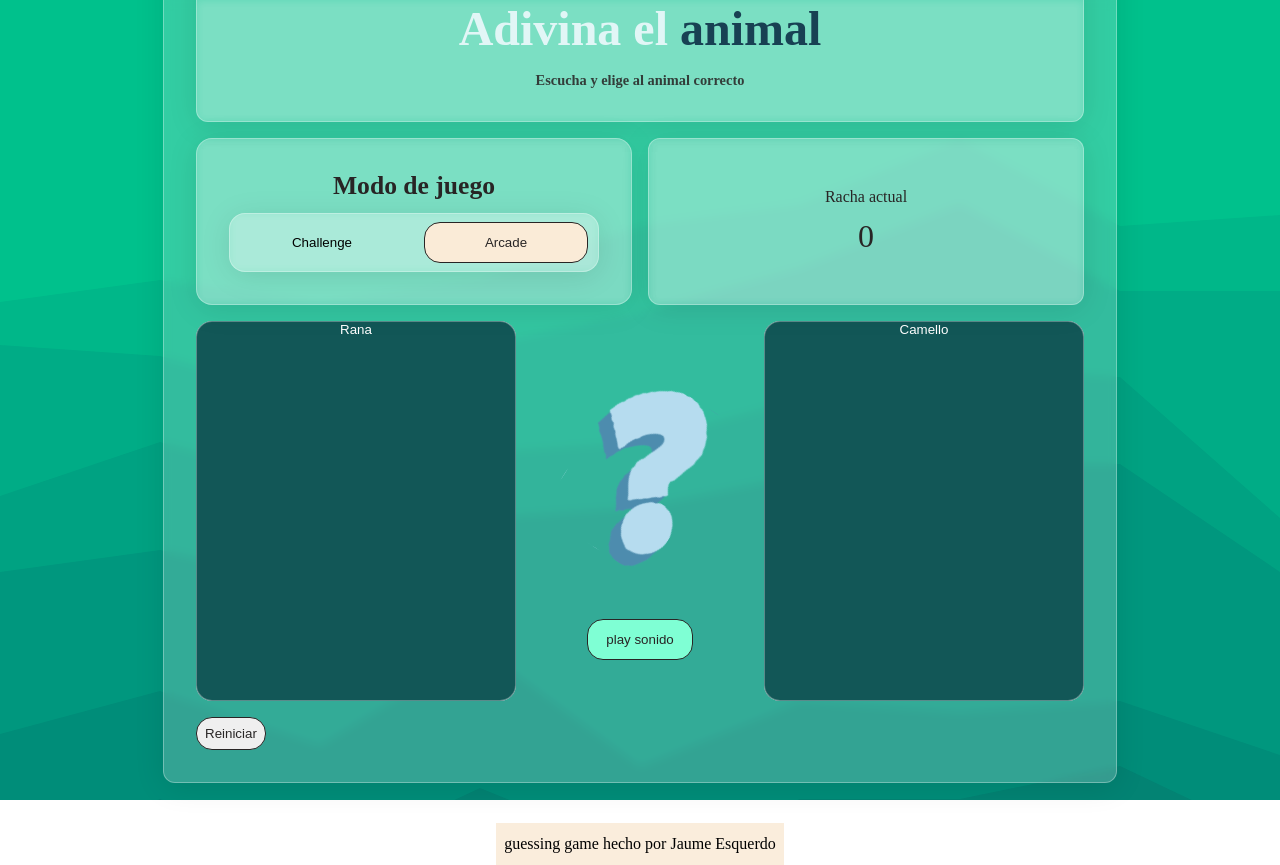
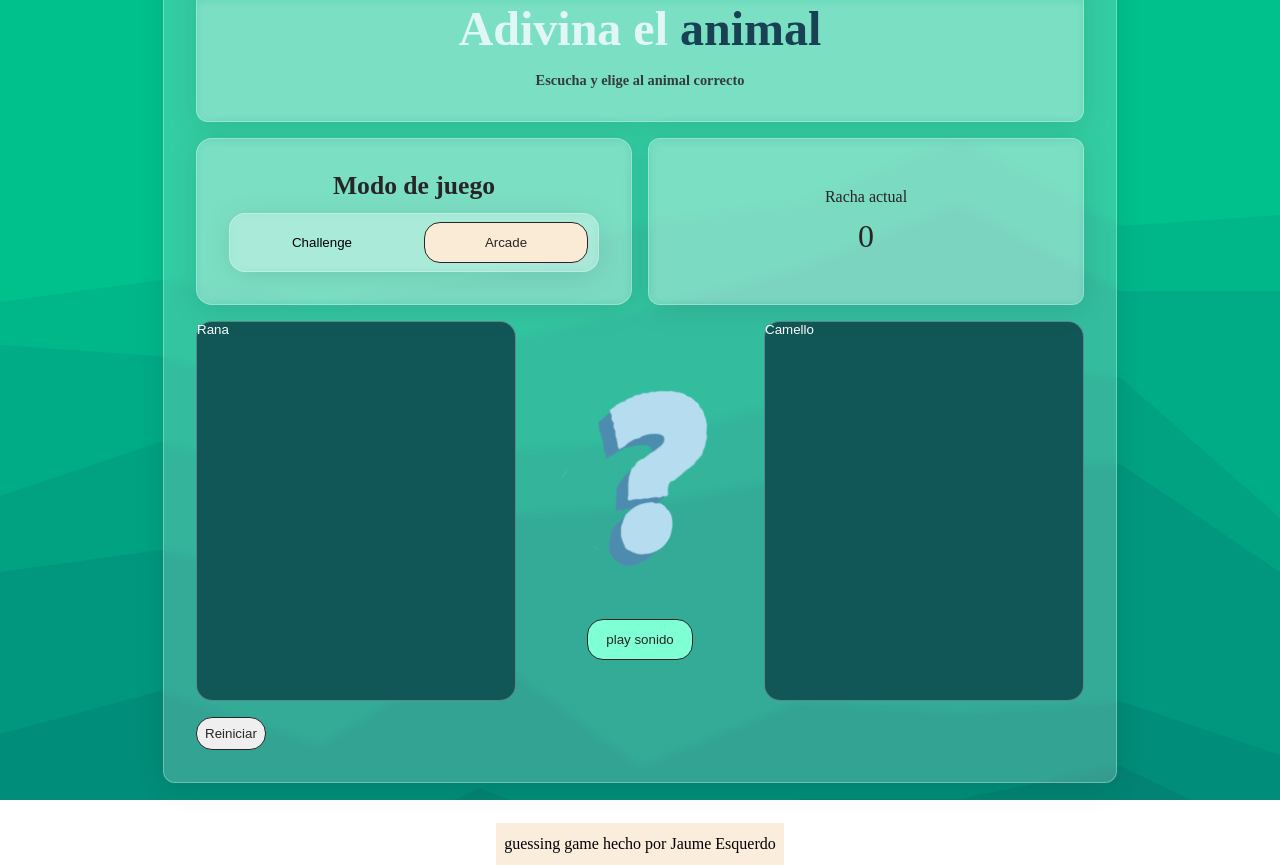
Before and after one commit to JaumeEsquerdo/sound-guessing-game, a React (Vite) app in the folder sound-guessing-game/: page / in a window 1280 px wide. Built offline with nearby package versions, Linux system fonts and the light colour scheme; a web font is replaced by a local one.

Commit message:
corregir btn de animales

```diff
--- a/sound-guessing-game/src/components/AnimalGame.tsx
+++ b/sound-guessing-game/src/components/AnimalGame.tsx
@@ -125,12 +125,12 @@ const AnimalGame = () => {
             <div className='AnimalGame-options'>
                 {currentAnimals[0] && (
                     <button
-                        className='Button-option'
+                        className='Option-wrapper'
                         onClick={() => handleAnswer(currentAnimals[0].id)}
                     >
-                        <div className='Option-wrapper'>
-                            <p className='Option-name'>{currentAnimals[0].name.es}</p>
-                        </div>
+                        {/* aqui va una img */}
+                        <p className='Option-name'>{currentAnimals[0].name.es}</p>
+
                     </button>
                 )}
 
@@ -148,12 +148,12 @@ const AnimalGame = () => {
 
                 {currentAnimals[1] && (
                     <button
-                        className='Button-option'
+                        className='Option-wrapper'
                         onClick={() => handleAnswer(currentAnimals[1].id)}
                     >
-                        <div className='Option-wrapper'>
-                            <p className='Option-name'>{currentAnimals[1].name.es}</p>
-                        </div>
+                        {/* aqui va una img */}
+                        <p className='Option-name'>{currentAnimals[1].name.es}</p>
+
                     </button>
                 )}
             </div>
--- a/sound-guessing-game/src/css/animalGame.css
+++ b/sound-guessing-game/src/css/animalGame.css
@@ -132,10 +132,10 @@
     flex-direction: column;
     width: 320px;
     height: 380px;
-    border-radius: 16px;
+    border-radius: var(--border-r);
     border: 1px solid rgba(255, 255, 255, 0.3);
     background-color: rgb(18, 87, 87);
-
+    cursor: pointer;
     transition: background-color 0.3s ease-out;
 }
 
@@ -145,12 +145,6 @@
 
 .Option-name {
     color: white;
-}
-
-.Button-option {
-    cursor: pointer;
-    border-radius: var(--border-r);
-    border: none;
 }
 
 .Challenge-div {
```
